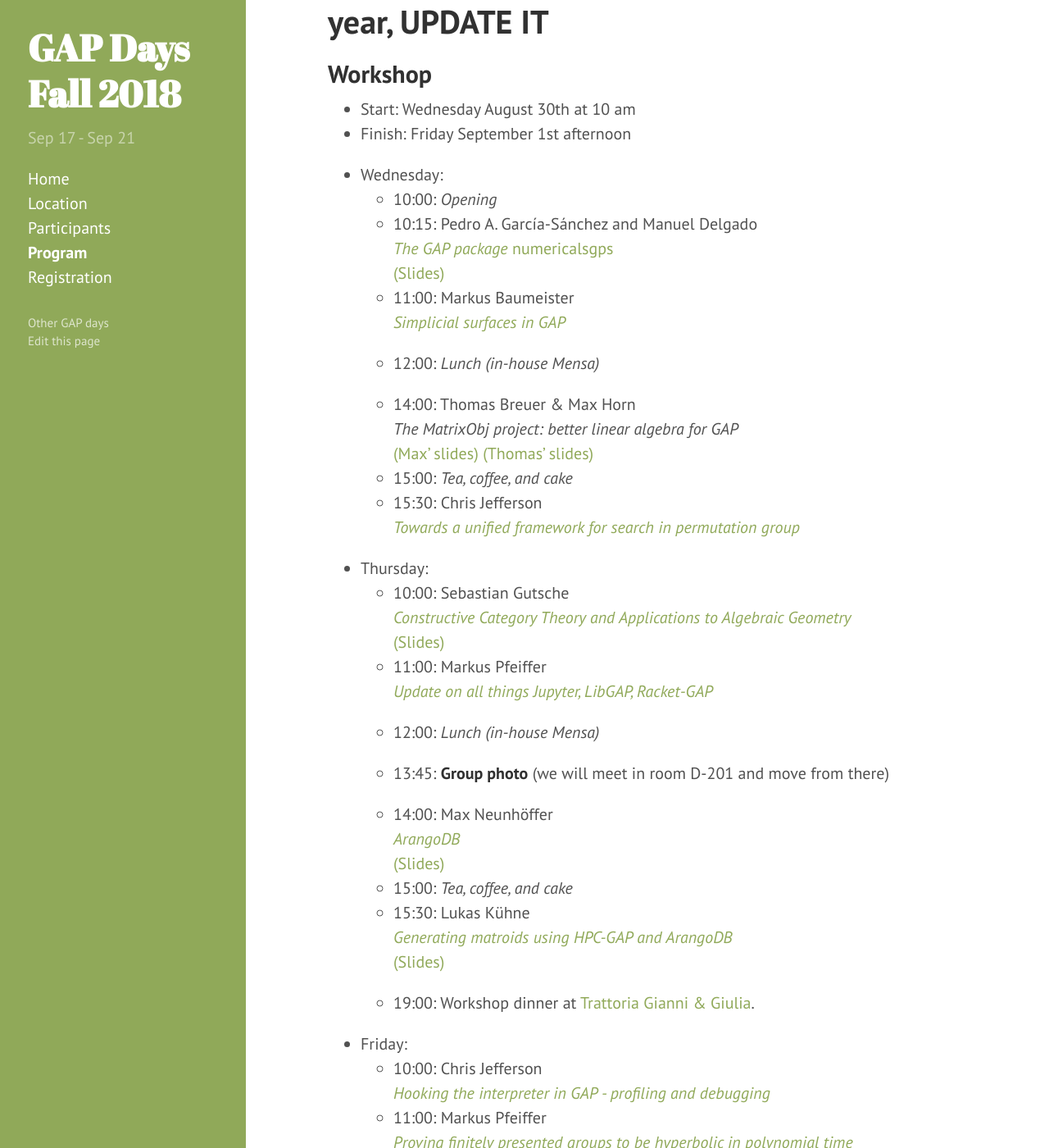
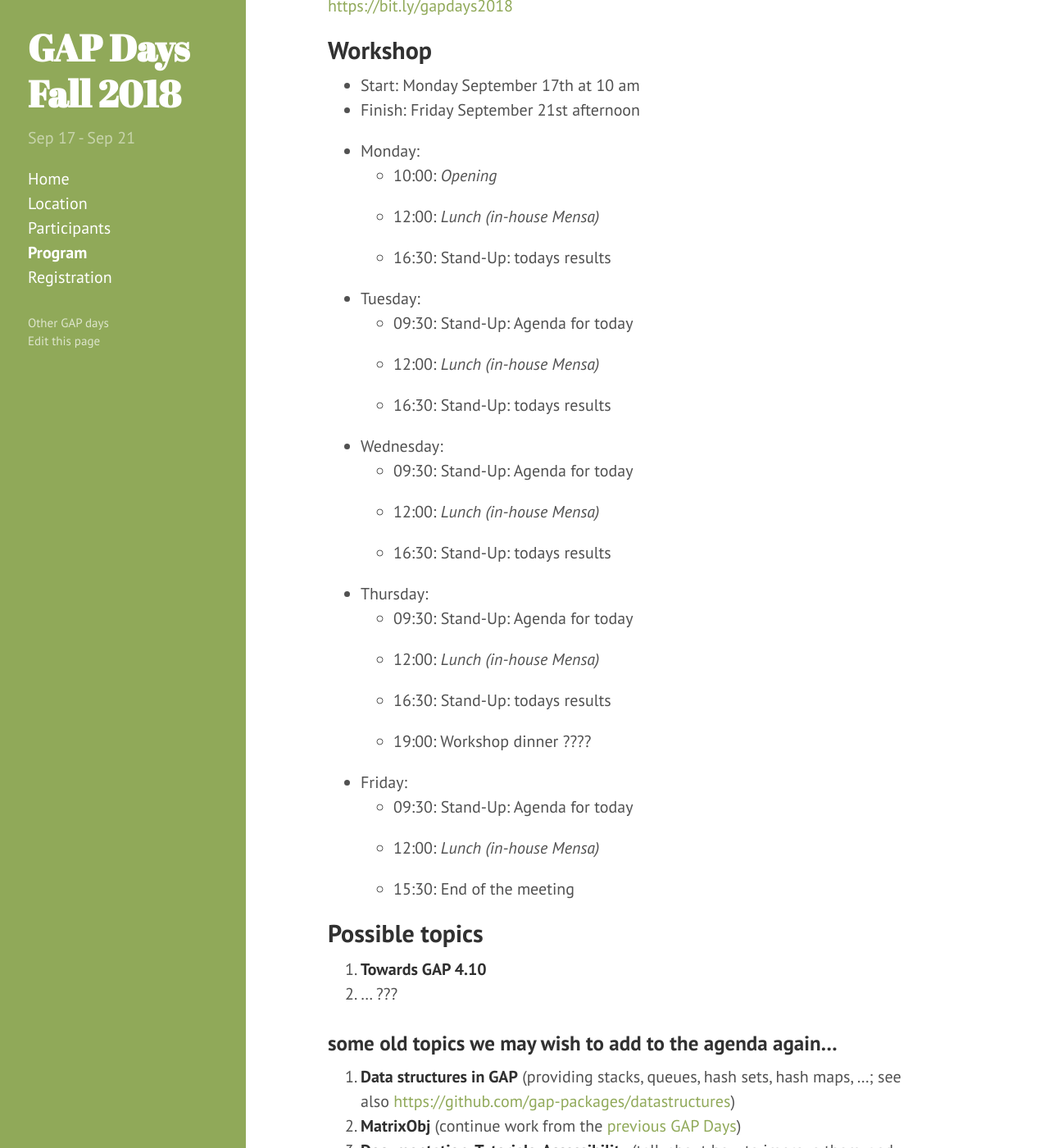
Before and after one commit to sebasguts/gapdays2018-fall, a Jekyll site: the page built from program.md, in a window 1280 px wide and 1400 px high, scrolled down 206 px. Shown: the whole window at 82% size. Built offline with Jekyll 4.4.1, drawn with Linux system fonts in a browser that asks for light colours; some of the changed text lies outside the part shown.

Commit message:
tweak program page

```diff
--- a/program.md
+++ b/program.md
@@ -3,118 +3,71 @@ layout: page
 title: Program
 ---
 
-# TODO: this is the old program from last year, UPDATE IT
+## Pad for the workshop
+
+<https://bit.ly/gapdays2018>
 
 ## Workshop
-* Start: Wednesday August 30th at 10 am
-* Finish: Friday September 1st afternoon
+* Start: Monday September 17th at 10 am
+* Finish: Friday September 21st afternoon
 
-- Wednesday:
+- Monday:
   - 10:00: *Opening*
-  - 10:15: Pedro A. García-Sánchez and Manuel Delgado <br>
-           [*The GAP package* numericalsgps](/gapdays2017-fall/abstracts/numericalsgps)
-           <br>
-           [(Slides)](/gapdays2017-fall/slides/slides-numericalsgps-siegen.html)
-  - 11:00: Markus Baumeister <br>
-           [*Simplicial surfaces in GAP*](/gapdays2017-fall/abstracts/SimplicialSurfaces.pdf)
 
   - 12:00: *Lunch (in-house Mensa)*
 
-  - 14:00: Thomas Breuer & Max Horn <br>
-           *The MatrixObj project: better linear algebra for GAP*
-           <br>
-           [(Max' slides)](/gapdays2017-fall/slides/slides-Horn-MatrixObj.html)
-           [(Thomas' slides)](/gapdays2017-fall/slides/slides-Breuer-matrixobj.pdf)
-  - 15:00: *Tea, coffee, and cake*
-  - 15:30: Chris Jefferson <br>
-           [*Towards a unified framework for search in permutation group*](/gapdays2017-fall/abstracts/permutations)
+  - 16:30: Stand-Up: todays results
 
-- Thursday:
-  - 10:00: Sebastian Gutsche <br>
-           [*Constructive Category Theory and Applications to Algebraic Geometry*](/gapdays2017-fall/abstracts/CAP)
-           <br>
-           [(Slides)](/gapdays2017-fall/slides/slides-CAP.pdf)
-  - 11:00: Markus Pfeiffer <br>
-           [*Update on all things Jupyter, LibGAP, Racket-GAP*](/gapdays2017-fall/abstracts/Jupyter)
+- Tuesday:
+  - 09:30: Stand-Up: Agenda for today
 
   - 12:00: *Lunch (in-house Mensa)*
 
-  - 13:45: __Group photo__ (we will meet in room D-201 and move from there)
+  - 16:30: Stand-Up: todays results
 
-  - 14:00: Max Neunhöffer <br>
-           [*ArangoDB*](/gapdays2017-fall/abstracts/ArangoDB)
-           <br>
-           [(Slides)](/gapdays2017-fall/slides/ArangoDB.pdf)
-  - 15:00: *Tea, coffee, and cake*
-  - 15:30: Lukas Kühne <br>
-           [*Generating matroids using HPC-GAP and ArangoDB*](/gapdays2017-fall/abstracts/matroids)
-           <br>
-           [(Slides)](/gapdays2017-fall/slides/slides-Kuehne-matroids.pdf)
-
-  - 19:00: Workshop dinner at [Trattoria Gianni & Giulia](http://trattoria-gianni-giulia.de/?page_id=35).
-
-- Friday:
-  - 10:00: Chris Jefferson <br>
-           [*Hooking the interpreter in GAP - profiling and debugging*](/gapdays2017-fall/abstracts/profiling)
-  - 11:00: Markus Pfeiffer <br>
-           [*Proving finitely presented groups to be hyperbolic in polynomial time*](/gapdays2017-fall/abstracts/FP)
+- Wednesday:
+  - 09:30: Stand-Up: Agenda for today
 
   - 12:00: *Lunch (in-house Mensa)*
 
-  - 14:00: Frank Lübeck <br>
-           *Demo functionality in the new release of Browse*
-  - 14:30: Thomas Breuer <br>
-           *Browsing through the ATLAS of Finite Groups in GAP*
+  - 16:30: Stand-Up: todays results
+
+- Thursday:
+  - 09:30: Stand-Up: Agenda for today
+
+  - 12:00: *Lunch (in-house Mensa)*
+
+  - 16:30: Stand-Up: todays results
+
+  - 19:00: Workshop dinner ????
+
+- Friday:
+  - 09:30: Stand-Up: Agenda for today
+
+  - 12:00: *Lunch (in-house Mensa)*
+
   - 15:30: End of the meeting
 
 <!--
 The focus of the workshop will be on presenting research and development related to GAP. __Please submit proposals__ (e.g., topics you want to see covered, or title of a talk you could give) to the organisers (<gapdays2017-fall@gapdays.de>).
 -->
 
-## Code sprint
-* Start: Monday September 4th at 10:00 am
-* Finish: Friday September 8th afternoon
+## Possible topics
 
-- All days:
-  - 10:00 Begin
+1. __Towards GAP 4.10__
+2. ... ???
 
-  - 12:00 - 13:00: *Lunch (in-house Mensa)*
-
-  - 15:00 - 15:30: *Tee, coffee, and cake*
-
-  - 17:00 - 18:00 Status report
-
-- Wednesday:
-  - 13:45:         __Group photo__ (we will meet in room D-201 and move from there)
-
-  - 19:00:         Code sprint dinner at [Trattoria Gianni & Giulia](http://trattoria-gianni-giulia.de/?page_id=35).
-
-The primary focus of the code sprint will be on the following topics:
-
-1. __GAP - HPC-GAP integration__
-  - see the [the HPC-GAP TODO wiki page](https://github.com/gap-system/gap/wiki/HPC-GAP-TODO) for specifics
-2. __Towards GAP 4.9__
-  - work on a release check list (see [this issue](https://github.com/gap-system/gap/issues/1477))
-  - fix open issues, merged PRs, ...
-  - prepare a list of major/minor changes since GAP 4.8
-  - if possible, prepare the actual release
-
-Some ideas for secondary topics (may or may not be worked on):
+### some old topics we may wish to add to the agenda again...
 
 3. __Data structures in GAP__ (providing stacks, queues, hash sets, hash maps, ...; see also <https://github.com/gap-packages/datastructures>)
 4. __MatrixObj__ (continue work from the [previous GAP Days](http://gapdays.de/gapdays2017-spring/10_topic/))
 5. __Documentation, Tutorials, Accessibility__ (talk about how to improve them, and ideally also actually do that)
 6. __Website__ (we probably need to a completely new one; can we hire somebody to do it? what is needed? etc.)
 4. __GAP - Julia integration__ (continue work from [Oscar GAP Kickoff Coding Sprint (restricted access)](https://github.com/oscar-system/OSCAR/wiki/Oscar-GAP-Kickoff-Coding-Sprint))
+2. __Proper package namespaces in GAP__ Max has some ideas...
 
 If you have any suggestions for the code sprint, please let the organisers know or [create an issue on GitHub](https://github.com/gap-system/gap/issues) using the label "gapdays2017-fall".
 
-
-#### Please also look at [the Wiki for details](https://github.com/gapdays/gapdays2017-fall/wiki). Feel free to add pages there relevant to the workshop or code sprint.
-
 #### Tasks
 
-There is now an editable list of tasks where you can see how to help and register your progress. Please contact us for the link.
-
-#### Weekend
-There are currently no specific plans for the weekend (September 2nd & 3rd). For those staying over the weekend, access to the university will be available.
+TODO: add link to HackMD for coordination
```
